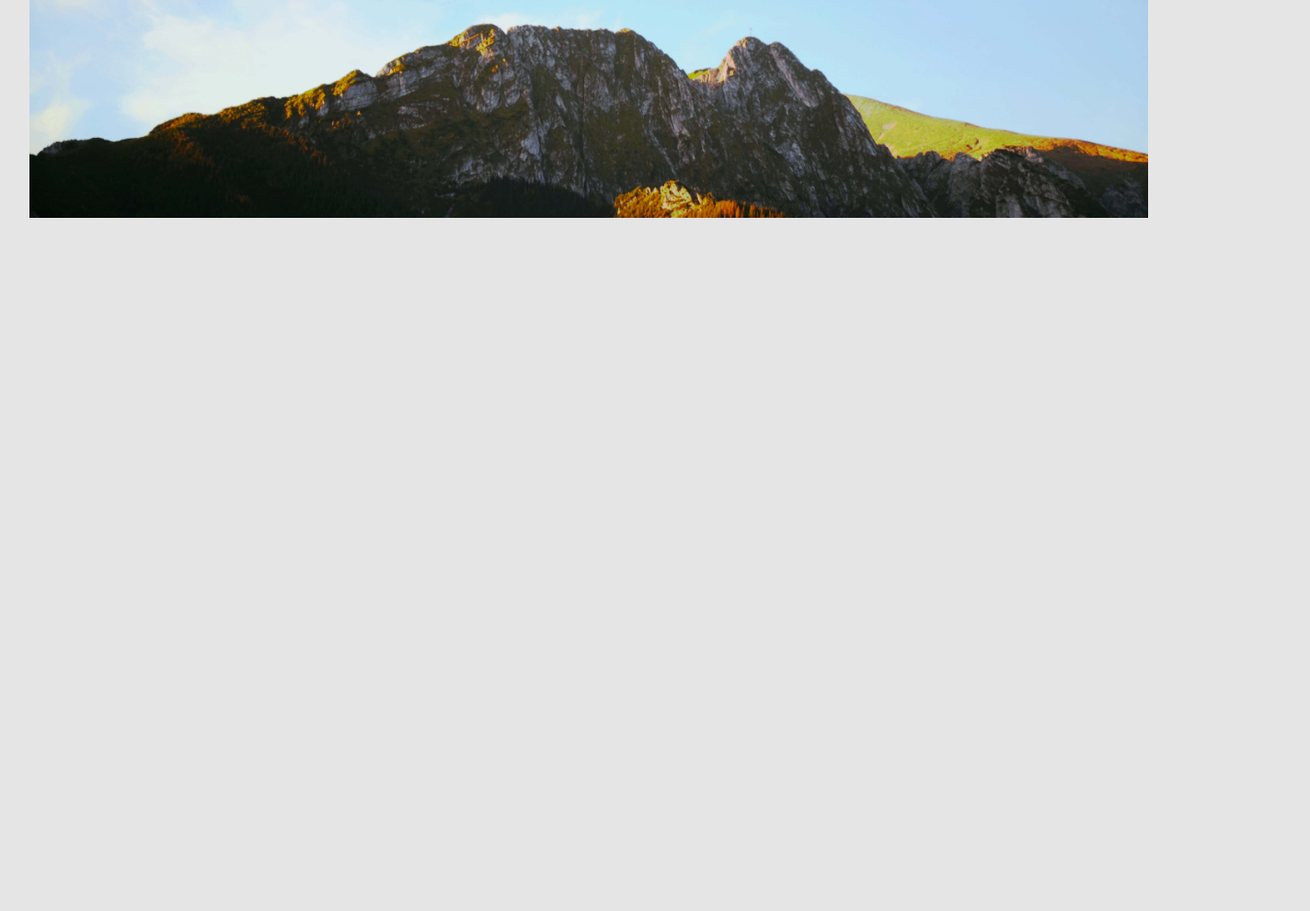
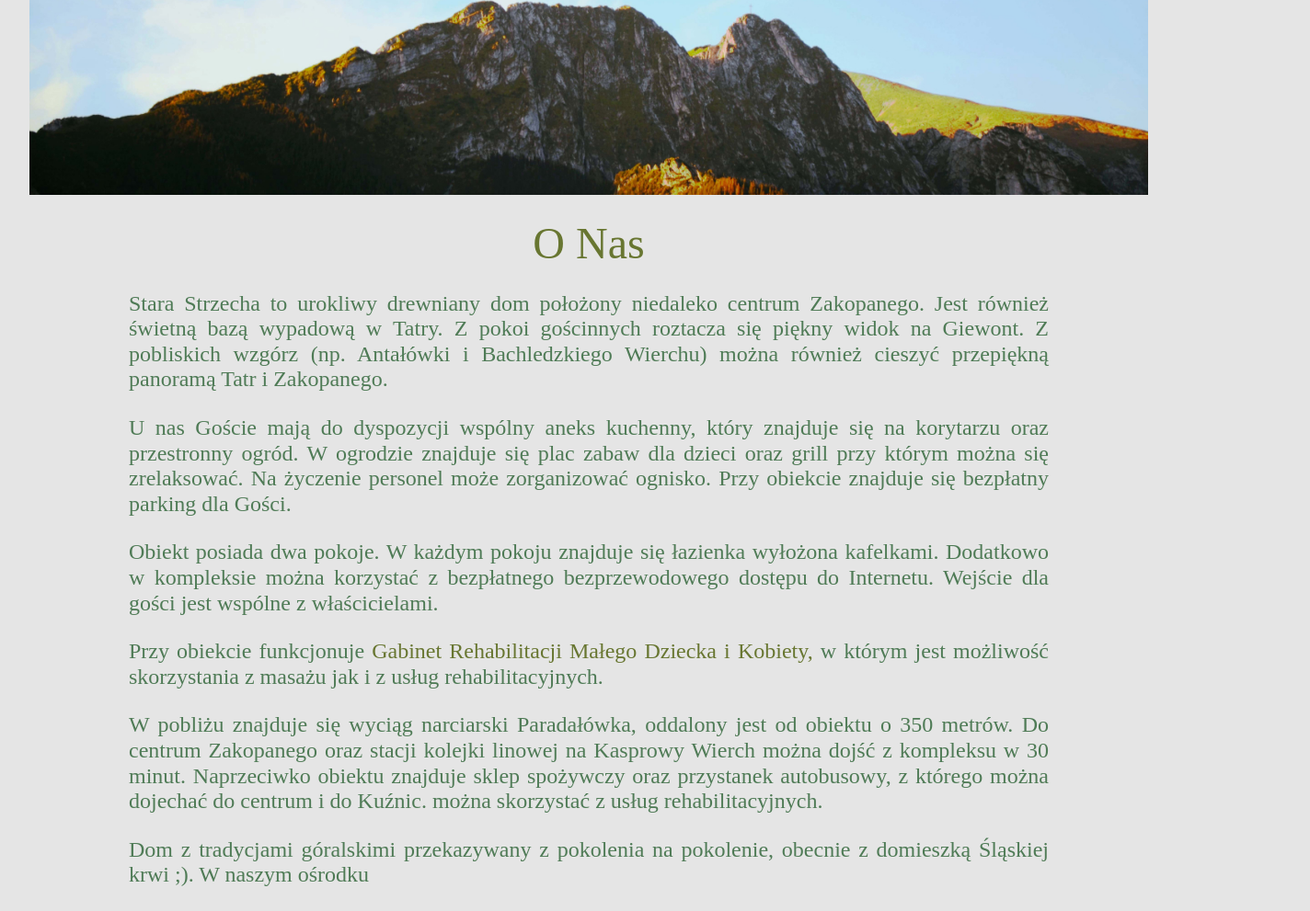
Before and after one commit to pawel-haraf/strzecha, a website built with webpack: page src/pages/index.html in a window 1280 px wide. Shown: the part 462-1453 px from the top of the page at 92% size, 1424 px wide, since content can reach past the window. Before the commit the page ends 800 px from the top, so only its background shows below. Built offline with nearby package versions, Linux system fonts and the light colour scheme.

Commit message:
About-us content

```diff
--- a/src/pages/index.html
+++ b/src/pages/index.html
@@ -11,20 +11,73 @@
         <nav class="navigation">
           <a href="#home" class="navigation__link">Home</a>
           <a href="#about-us" class="navigation__link">O Nas</a>
-          <a href="#price-list" class="navigation__link">Cennik</a>
+          <a href="#slider-container" class="navigation__link">Galeria</a>
           <a href="#contact" class="navigation__link">Kontakt</a>
         </nav>
         <section class="title">
-          <h1 class="title__header">Pokoje Gościnne <br> Stara Strzecha</h1>
+          <h1 class="title__header">
+            Pokoje Gościnne <br />
+            Stara Strzecha
+          </h1>
           <p class="title__description">Serdecznie Witamy!</p>
           <img
             class="title__image"
             src="../assets/img/stara-strzecha-logo 2.svg"
             alt="logo"
           />
-          <img class="title__picture" alt="Giewont" src="../assets/img/DSC_5134 1.jpg">
+          <img
+            class="title__picture"
+            alt="Giewont"
+            src="../assets/img/DSC_5134 1.jpg"
+          />
         </section>
       </div>
     </header>
+    <main>
+      <section class="about-us" id="about-us">
+        <h2 class="about-us__header">O Nas</h2>
+        <p class="about-us__description">
+          Stara Strzecha to urokliwy drewniany dom położony niedaleko centrum
+          Zakopanego. Jest również świetną bazą wypadową w Tatry. Z pokoi
+          gościnnych roztacza się piękny widok na Giewont. Z pobliskich wzgórz
+          (np. Antałówki i Bachledzkiego Wierchu) można również cieszyć
+          przepiękną panoramą Tatr i Zakopanego.
+        </p>
+        <p class="about-us__description">
+          U nas Goście mają do dyspozycji wspólny aneks kuchenny, który znajduje
+          się na korytarzu oraz przestronny ogród. W ogrodzie znajduje się plac
+          zabaw dla dzieci oraz grill przy którym można się zrelaksować. Na
+          życzenie personel może zorganizować ognisko. Przy obiekcie znajduje
+          się bezpłatny parking dla Gości.
+        </p>
+        <p class="about-us__description">
+          Obiekt posiada dwa pokoje. W każdym pokoju znajduje się łazienka
+          wyłożona kafelkami. Dodatkowo w kompleksie można korzystać z
+          bezpłatnego bezprzewodowego dostępu do Internetu. Wejście dla gości
+          jest wspólne z właścicielami.
+        </p>
+        <p class="about-us__description">
+          Przy obiekcie funkcjonuje
+          <a class="about-us__link" href="http://zakopanerehabilitacja.pl/" target="blank">
+            Gabinet Rehabilitacji Małego Dziecka i
+            Kobiety,
+          </a>
+          w którym jest możliwość skorzystania z masażu jak i z usług
+          rehabilitacyjnych.
+        </p>
+        <p class="about-us__description">
+          W pobliżu znajduje się wyciąg narciarski Paradałówka, oddalony jest od
+          obiektu o 350 metrów. Do centrum Zakopanego oraz stacji kolejki
+          linowej na Kasprowy Wierch można dojść z kompleksu w 30 minut.
+          Naprzeciwko obiektu znajduje sklep spożywczy oraz przystanek
+          autobusowy, z którego można dojechać do centrum i do Kuźnic. można
+          skorzystać z usług rehabilitacyjnych.
+        </p>
+        <p class="about-us__description">
+          Dom z tradycjami góralskimi przekazywany z pokolenia na pokolenie,
+          obecnie z domieszką Śląskiej krwi ;). W naszym ośrodku
+        </p>
+      </section>
+    </main>
   </body>
 </html>
--- a/src/scss/main.scss
+++ b/src/scss/main.scss
@@ -6,10 +6,12 @@
 body {
   background: #E5E5E5;
   display: flex;
+  flex-direction: column;
   align-items: center;
   justify-content: center;
-  min-width: 100vw;
 }
+
+// Header section
 
 .header {
   width: 100vw;
@@ -20,7 +22,7 @@ body {
   z-index: 100;
   min-height: 60px;
   &__title {
-    width: 100vw;
+    width: 90vw;
     position: relative;
     display: flex;
     align-items: center;
@@ -72,7 +74,32 @@ body {
     left: 65px;
   }
   &__picture {
-    margin: 25px;
     width: 95vw;
   }
 }
+
+// About-us section
+
+.about-us {
+  display: flex;
+  flex-direction: column;
+  align-items: center;
+  justify-content: center;
+  max-width: 1050px;
+  &__header {
+    font-size: 48px;
+    color: #687631;
+    font-weight: 300;
+    margin: 25px;
+  }
+  &__description {
+    font-size: 24px;
+    color: #4F7B56;
+    margin: 0 25px 25px 25px;
+    text-align: justify;
+  }
+  &__link {
+    color: #687631;
+    text-decoration: none;
+  }
+}
```
